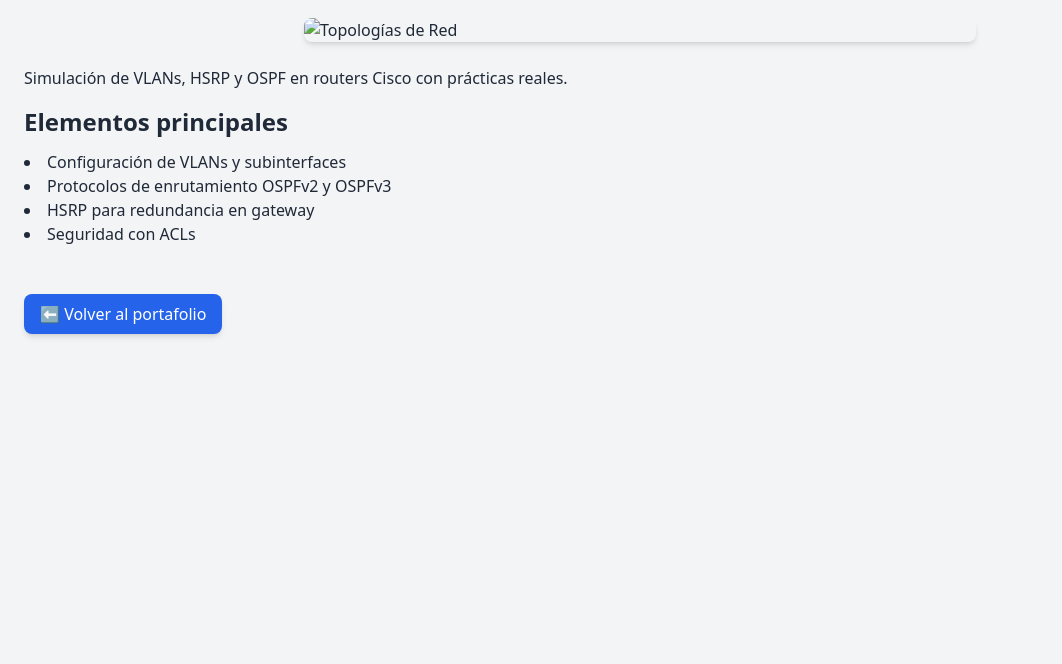
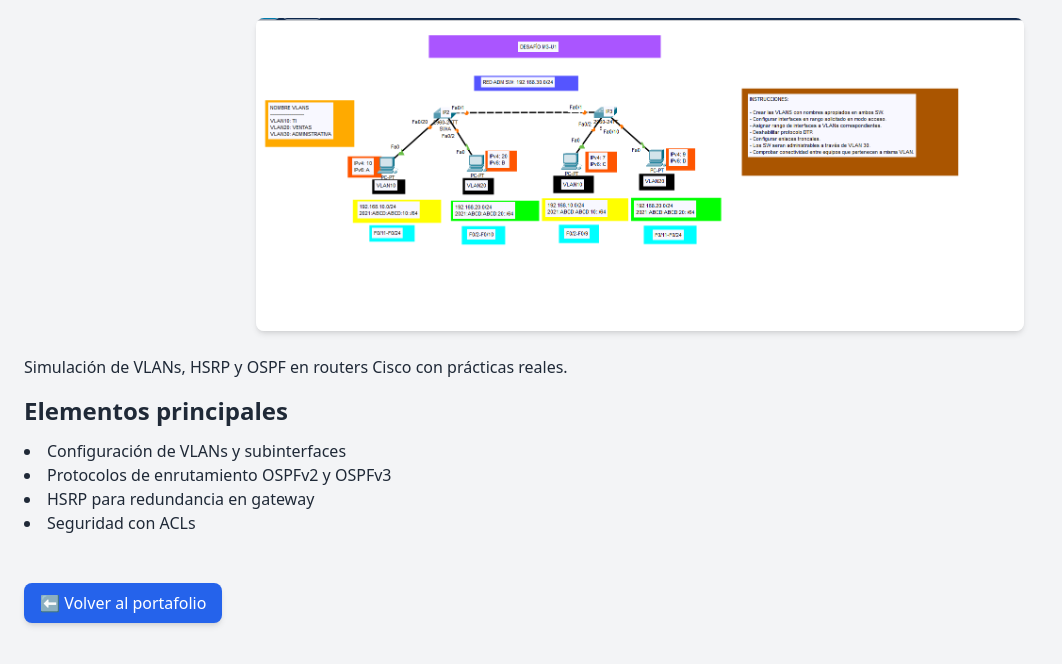
Before and after one commit to rodrigovillalobos05/portafoliodeafio, a plain HTML site: page topologias.html in a window 1280 px wide. Shown: the part 86-750 px from the top of the page, without its empty margins (0-1062 px from the left). Drawn offline with nearby package versions, Linux system fonts and the light colour scheme.

Commit message:
Update topologias.html

```diff
--- a/topologias.html
+++ b/topologias.html
@@ -11,8 +11,8 @@
     <h1 class="text-4xl font-bold mb-6">📡 Topologías de Red</h1>
 
     <!-- Imagen del proyecto -->
-    <img src="img/Screenshot_4.png" alt="Topologías de Red"
-         class="w-full max-w-2xl mx-auto rounded-lg shadow-md mb-6">
+<img src="Screenshot_4.png" alt="Topologías de Red"
+         class="w-full max-w-3xl mx-auto rounded-lg shadow-md mb-6">
 
     <p class="mb-4">Simulación de VLANs, HSRP y OSPF en routers Cisco con prácticas reales.</p>
 
```
